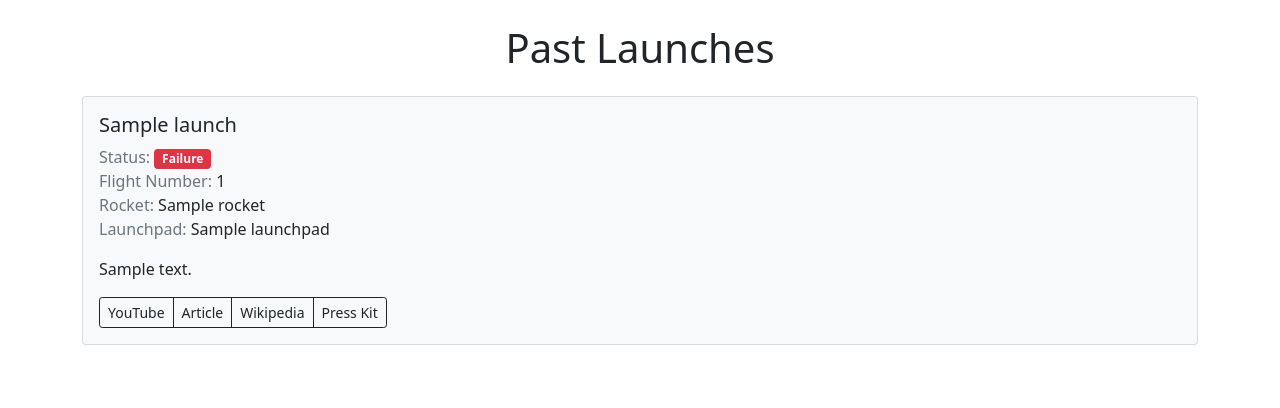
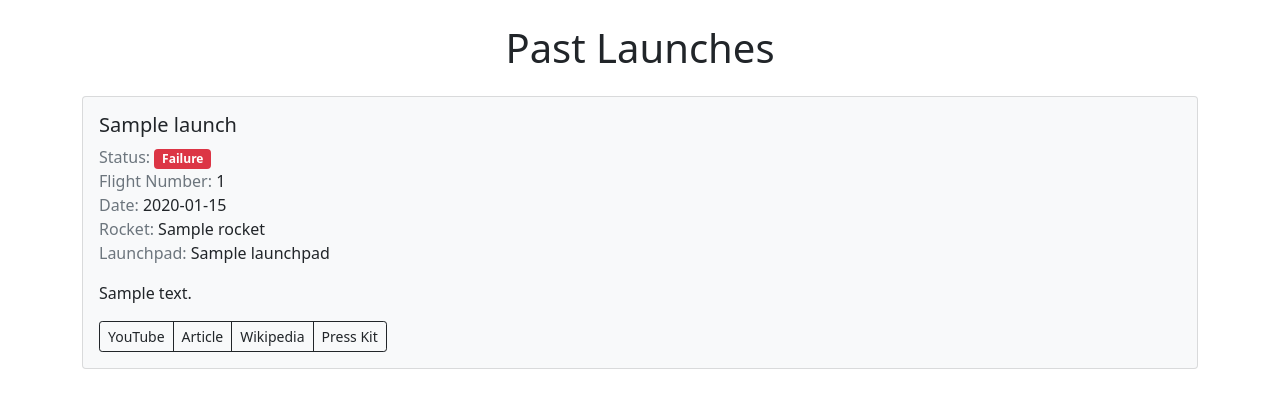
Before and after one commit to esadek/spacex-launch-tracker, a Flask app: template templates/past.html in a window 1280 px wide. Shown: the part 56-464 px from the top of the page. Run offline with Flask 2, Linux system fonts and the light colour scheme; the template is opened without the code that fills it: most values are stand-ins (such as "Sample title", 1, 10 or a date in 2020); some libraries are stand-ins or nearby versions.

Commit message:
Add dates to past launches

```diff
--- a/templates/past.html
+++ b/templates/past.html
@@ -15,6 +15,9 @@
     </p>
     <p class="card-text mb-0">
       <span class="text-muted">Flight Number:</span> {{ launch.flight_number }}
+    </p>
+    <p class="card-text mb-0">
+      <span class="text-muted">Date:</span> {{ launch.date_utc[:10] }}
     </p>
     <p class="card-text mb-0">
       <span class="text-muted">Rocket:</span> {{ rockets[launch.rocket] }}
```
